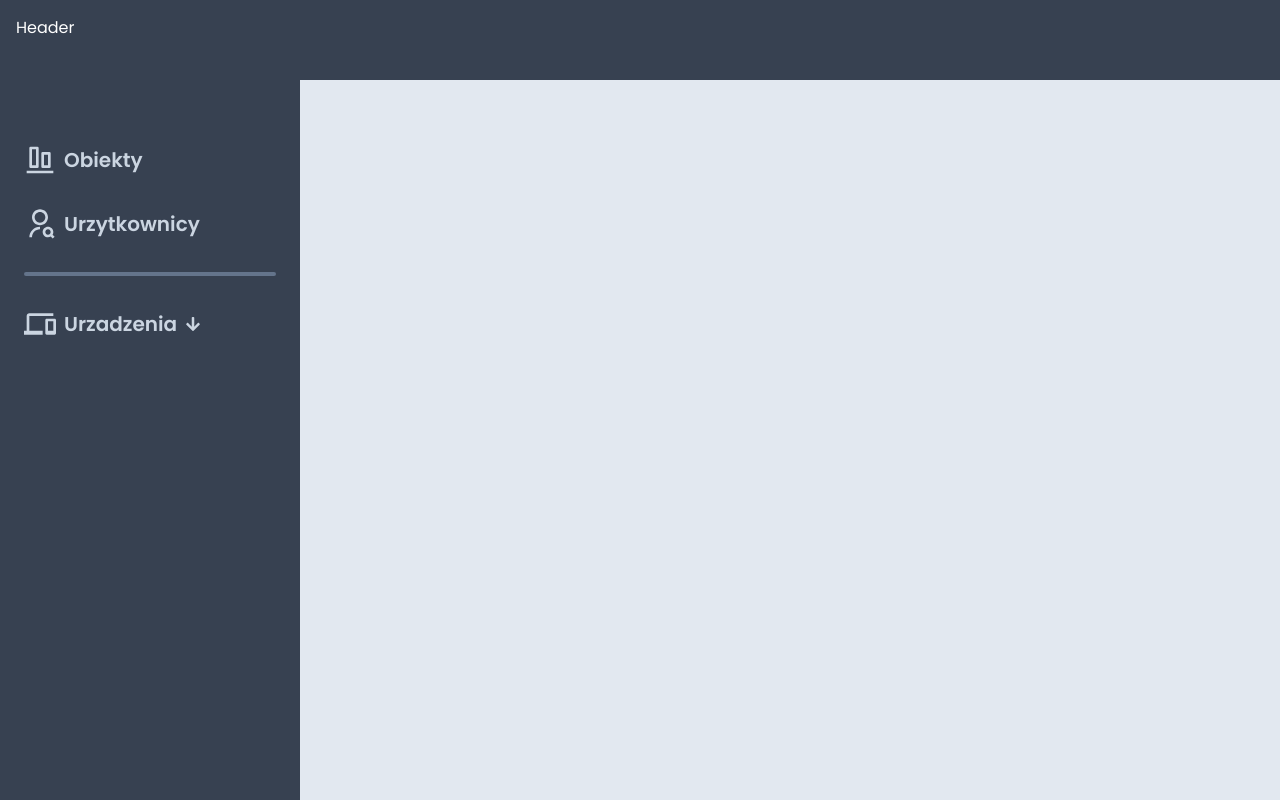
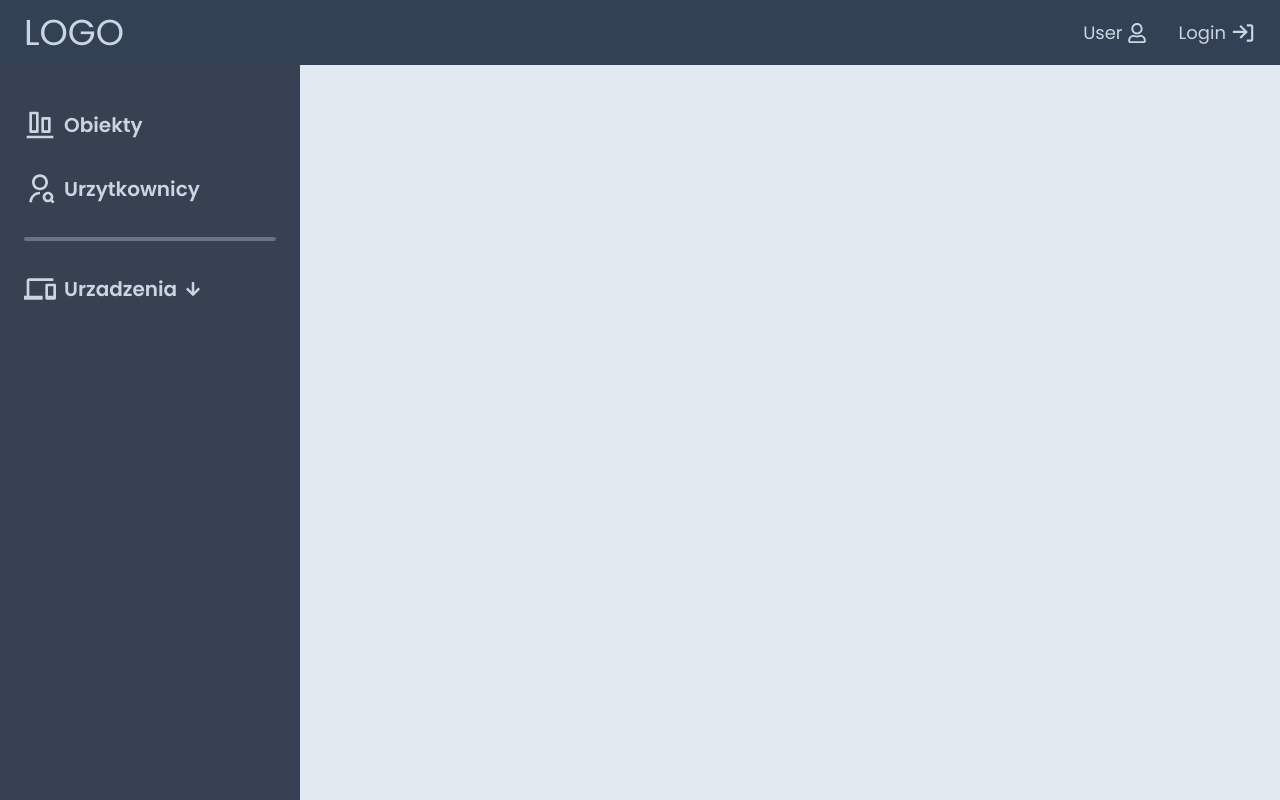
Before and after one commit to 0H3rY0/WorkHelper-admin, a React (Vite) app in the folder client/: page / in a window 1280 px wide. Built offline with nearby package versions, Linux system fonts and the light colour scheme.

Commit message:
client/header styling

```diff
--- a/client/src/components/layouts/Header.jsx
+++ b/client/src/components/layouts/Header.jsx
@@ -1,5 +1,21 @@
+import { FaRegUser } from "react-icons/fa";
+import { CgLogIn } from "react-icons/cg";
+
 const Header = () => (
-  <div className="col-span-2 bg-gray-700 p-4 text-white">Header</div>
+  <div className="col-span-2 bg-slate-700 px-6 py-2 text-white flex itmes-center">
+    <div className="w-full flex justify-between text-xl text-slate-300">
+      <h1 className="flex items-center text-4xl">LOGO</h1>
+
+      <div className="flex justify-center items-center gap-8 text-lg">
+        <p className="cursor-pointer hover:text-slate-400 flex items-center gap-1">
+          User <FaRegUser size={20} />
+        </p>
+        <p className="cursor-pointer hover:text-slate-400 flex items-center gap-1">
+          Login <CgLogIn size={26} />
+        </p>
+      </div>
+    </div>
+  </div>
 );
 
 export default Header;
--- a/client/src/components/layouts/Navbar.jsx
+++ b/client/src/components/layouts/Navbar.jsx
@@ -8,7 +8,7 @@ const Navbar = () => {
       className="row-span-2 bg-gray-700 p-6 hidden md:block text-xl
     text-slate-300 font-semibold "
     >
-      <div className="flex flex-col justify-start gap-8 mt-10">
+      <div className="flex flex-col justify-start gap-8 mt-5">
         <p className="flex items-center gap-2 cursor-pointer hover:text-slate-400">
           <BiObjectsVerticalBottom size={32} /> Obiekty
         </p>
--- a/client/src/templates/MainTemplate.jsx
+++ b/client/src/templates/MainTemplate.jsx
@@ -2,7 +2,7 @@ const MainTemplate = ({ children }) => {
   return (
     <div
       className="grid w-full h-screen
-        grid-cols-[300px_1fr] grid-rows-[80px_1fr] "
+        grid-cols-[300px_1fr] grid-rows-[65px_1fr] "
     >
       {children}
     </div>
```
